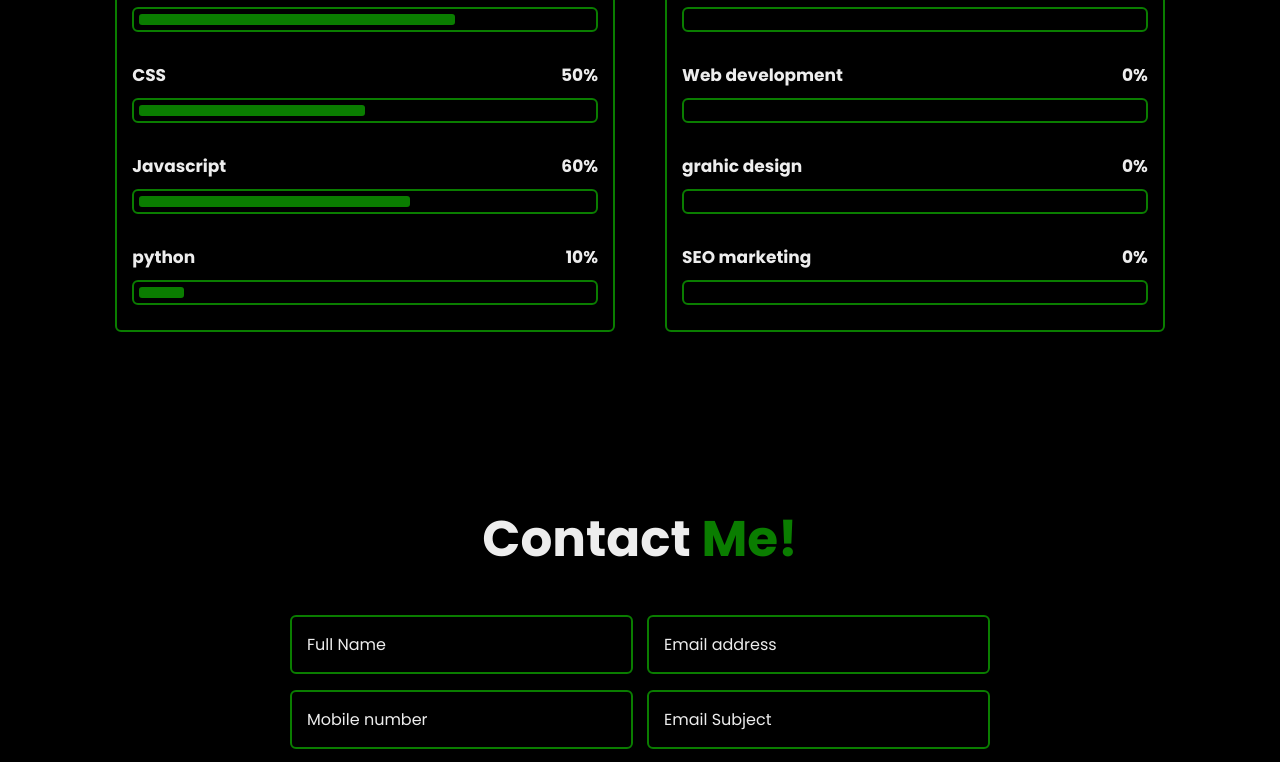
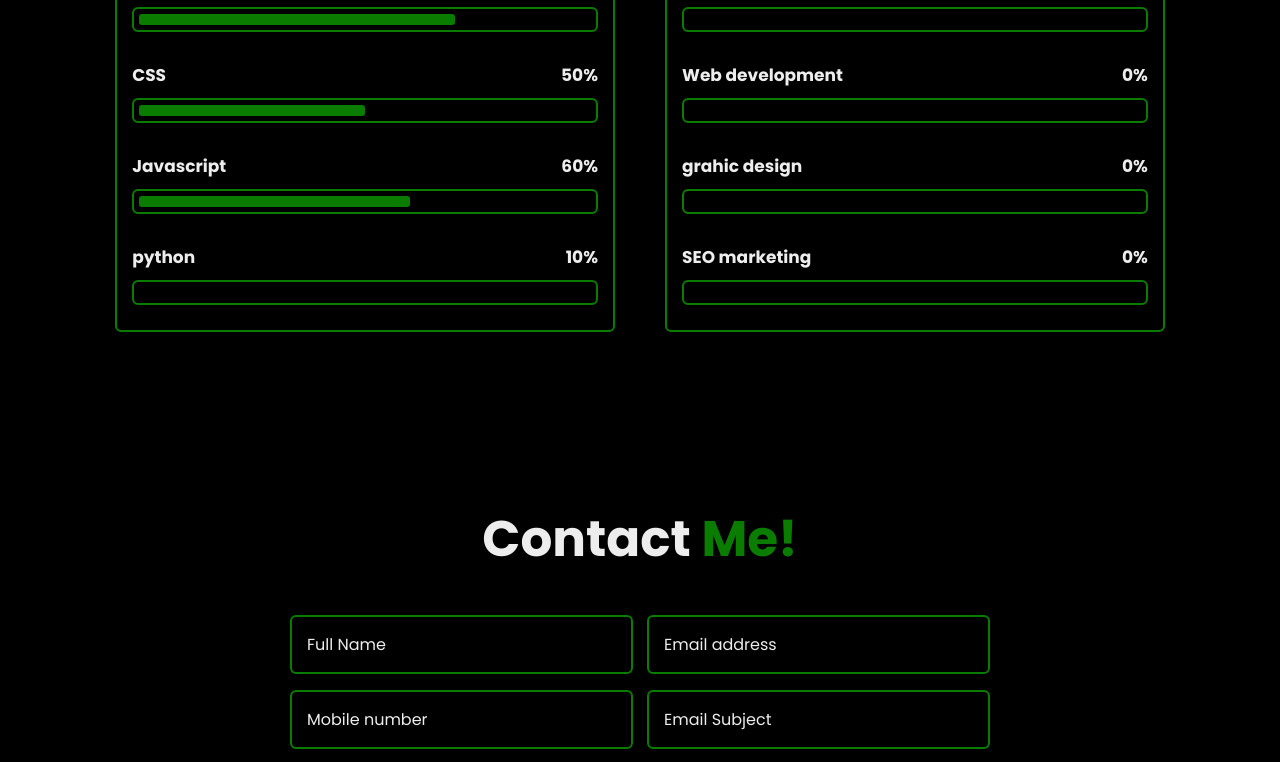
Before and after one commit to HilalFaqihm/portofolioHilalF, a plain HTML site: page index.html in a window 1280 px wide. Shown: the part 2638-3400 px from the top of the page. Drawn offline with nearby package versions, Linux system fonts and the light colour scheme; some packages are replaced by stand-ins of ours; a script that the page names is missing.

Commit message:
Update style.css

```diff
--- a/style.css
+++ b/style.css
@@ -483,7 +483,7 @@ span {
 }
 
 .skills-column:nth-child(1) .skills-content .progress:nth-child(4) .bar span {
-    width: 10%;
+    width: 0%;
 }
 
 .skills-column:nth-child(2) .skills-content .progress:nth-child(1) .bar span {
```
